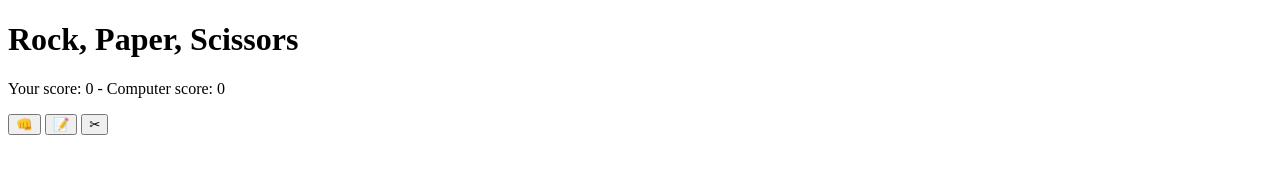
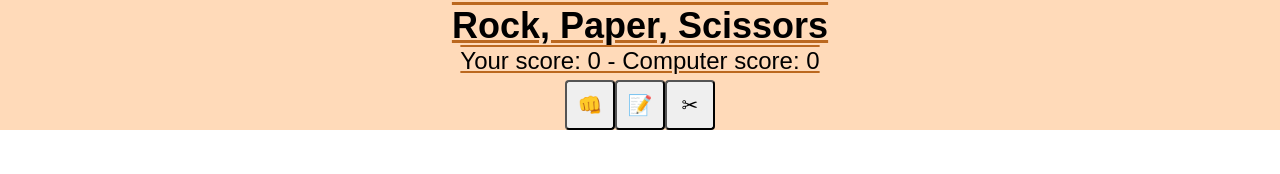
Before and after one commit to Schiau/Rock-Paper-Scissors, a plain HTML site: page index.html in a window 1280 px wide. Drawn offline with Linux system fonts and the light colour scheme.

Commit message:
Add CSS
Add a CSS file for game

```diff
--- a/index.html
+++ b/index.html
@@ -4,17 +4,20 @@
 <head>
     <meta charset="utf-8" />
     <title>Rock, Paper, Scissors</title>
+    <link rel="stylesheet" href="./stylesheet.css">
 </head>
 
 <body>
+    <div class="container">
+
         <div id="continer-score">
-        <h1>Rock, Paper, Scissors</h1>
+            <h1 style="font-size: 36px; font-weight: 700;">Rock, Paper, Scissors</h1>
             <p id="score"></p>
         </div>
 
         <div id="main-game">
             <div id="choisse">
-            <div id="plauer-choisse">
+                <div id="player-choisse">
                     <button class="gameBtn" id="rock">👊</button>
                     <button class="gameBtn" id="paper">📝</button>
                     <button class="gameBtn" id="scissors">✂</button>
@@ -26,6 +29,8 @@
             <div id="gameMessage"></div>
         </div>
 
+    </div>
+
     <script src="./rps.js"></script>
 </body>
 
--- a/rps.js
+++ b/rps.js
@@ -16,23 +16,23 @@ function playRound(computerChoice, humanChoice) {
     if (computerChoice === humanChoice) {
         return ["It is a tie", 0];
     }
-    if (humanChoice == "rock" && computerChoice == "paper") {
-        return [`You lose! ${computerChoice.toUpperCase()} beats ${humanChoice.toUpperCase()}`, -1];
+    if ((humanChoice == "rock" && computerChoice == "paper") || (humanChoice == "paper" && computerChoice == "scissors") || (humanChoice == "scissors" && computerChoice == "rock")) {
+        return [`You lose! ${choiseToEmoji(computerChoice)} beats ${choiseToEmoji(humanChoice)}`, -1];
     }
-    if (humanChoice == "paper" && computerChoice == "scissors") {
-        return [`You lose! ${computerChoice.toUpperCase()} beats ${humanChoice.toUpperCase()}`, -1];
-    }
-    if (humanChoice == "scissors" && computerChoice == "rock") {
-        return [`You lose! ${computerChoice.toUpperCase()} beats ${humanChoice.toUpperCase()}`, -1];
-    }
-    return [`You win! ${humanChoice.toUpperCase()} beats ${computerChoice.toUpperCase()}`, 1];
+    return [`You win! ${choiseToEmoji(humanChoice)} beats ${choiseToEmoji(computerChoice)}`, 1];
+}
+
+
+function choiseToEmoji(textChoise)
+{
+    if (textChoise == "rock") return "👊"
+    if (textChoise == "paper") return "📝"
+    return "✂"
 }
 
 function getComputerDiv(choices) {
     const newDiv = document.createElement("div");
-    if (choices == "rock") newDiv.textContent = "👊";
-    else if (choices == "paper") newDiv.textContent = "📝";
-    else newDiv.textContent = "✂";
+    newDiv.textContent = "Computer choise: " + choiseToEmoji(choices)
     return newDiv;
 }
 
--- /dev/null
+++ b/stylesheet.css
@@ -0,0 +1,82 @@
+* {
+    box-sizing: border-box;
+    margin: 0;
+    padding: 0;
+    font-family: 'Poppins', sans-serif;
+}
+
+.container {
+    background-color: rgb(255, 218, 185);
+    display: flex;
+    flex-direction: column;
+    justify-content: space-around;
+    align-items: flex-start;
+}
+
+#continer-score {
+    padding: 5px;
+    width: 100%;
+    flex: auto;
+    display: flex;
+    flex-direction: column;
+    justify-content: space-around;
+    align-items: center;
+    font-size: 24px;
+    font-weight: 500;
+    text-decoration: underline overline rgb(187, 104, 31);
+    ;
+}
+
+#main-game {
+    display: flex;
+    flex: auto;
+    width: 100%;
+    flex-direction: column;
+    justify-content: space-around;
+    align-items: center;
+}
+
+#choisse {
+    display: flex;
+    width: 25%;
+    flex-direction: row;
+    justify-content: space-around;
+    align-items: center;
+}
+
+#gameMessage {
+    display: flex;
+    width: 100%;
+    justify-content: center;
+    align-items: center;
+    flex: auto;
+}
+
+.gameBtn {
+    padding: 10px;
+    width: 50px;
+    height: 50px;
+    border-radius: 4px;
+    font-size: 20px;
+}
+
+#computerChoice {
+    font-size: 20px;
+}
+
+#gameMessage {
+    font-weight: 700;
+    font-size: 24px;
+}
+
+@media only screen and (max-width: 1420px) {
+    #choisse {
+        flex-direction: column;
+        width: 50%;
+    }
+
+    #player-choisse {
+        display: flex;
+        flex-direction: row;
+    }
+}
```
Lines whose indentation alone changed are shown as unchanged.
